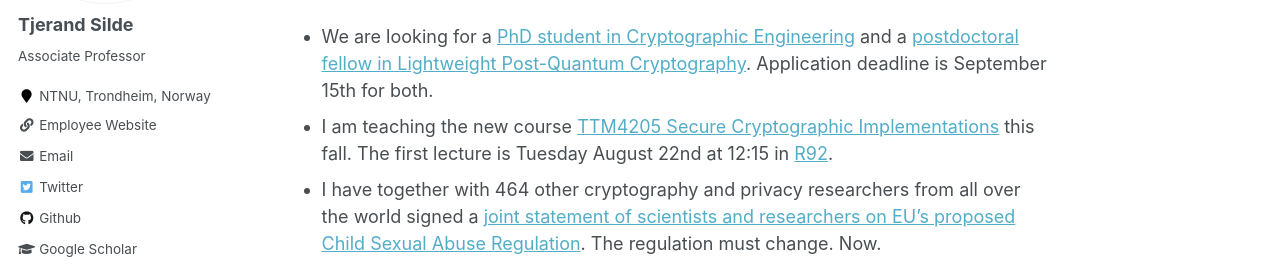
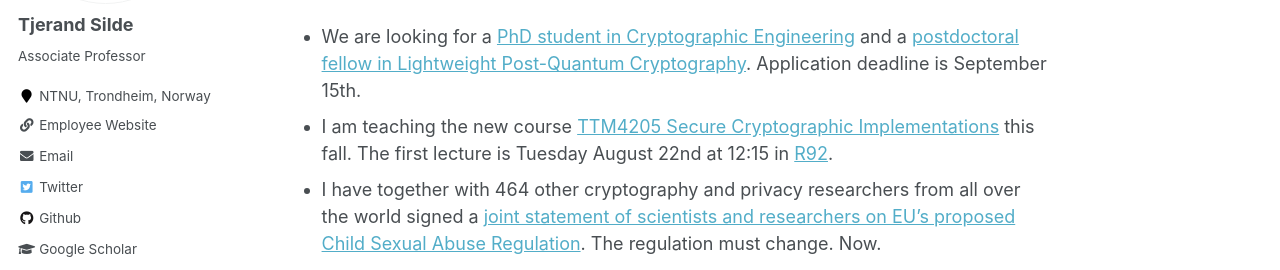
Before and after one commit to tjesi/tjesi.github.io, a Jekyll site: the page built from _pages/about.md, in a window 1280 px wide and 900 px high, scrolled down 371 px. Shown: the part 207-477 px from the top of the window. Built offline with Jekyll 4.4.1, drawn with Linux system fonts in a browser that asks for light colours; some web fonts are replaced.

Commit message:
Update about.md

```diff
--- a/_pages/about.md
+++ b/_pages/about.md
@@ -18,7 +18,7 @@
 
 **News**:
 
-- We are looking for a [PhD student in Cryptographic Engineering](https://www.jobbnorge.no/en/available-jobs/job/246480/phd-candidate-in-cryptography-engineering) and a [postdoctoral fellow in Lightweight Post-Quantum Cryptography](https://www.jobbnorge.no/en/available-jobs/job/248833/postdoctoral-fellow-in-lightweight-post-quantum-cryptography). Application deadline is September 15th for both.
+- We are looking for a [PhD student in Cryptographic Engineering](https://www.jobbnorge.no/en/available-jobs/job/246480/phd-candidate-in-cryptography-engineering) and a [postdoctoral fellow in Lightweight Post-Quantum Cryptography](https://www.jobbnorge.no/en/available-jobs/job/248833/postdoctoral-fellow-in-lightweight-post-quantum-cryptography). Application deadline is September 15th.
 - I am teaching the new course [TTM4205 Secure Cryptographic Implementations](https://tjerandsilde.no/TTM4205) this fall. The first lecture is Tuesday August 22nd at 12:15 in [R92](https://link.mazemap.com/H5vy03ul).
 - I have together with 464 other cryptography and privacy researchers from all over the world signed a [joint statement of scientists and researchers on EU’s proposed Child Sexual Abuse Regulation](https://docs.google.com/document/d/13Aeex72MtFBjKhExRTooVMWN9TC-pbH-5LEaAbMF91Y/edit). The regulation must change. Now.
 - New paper "[Concrete NTRU Security and Advances in Practical Lattice-Based Electronic Voting](https://eprint.iacr.org/2023/933)" is available on ePrint. Joint work with Patrick Hough and Caroline Sandsbråten.
```
